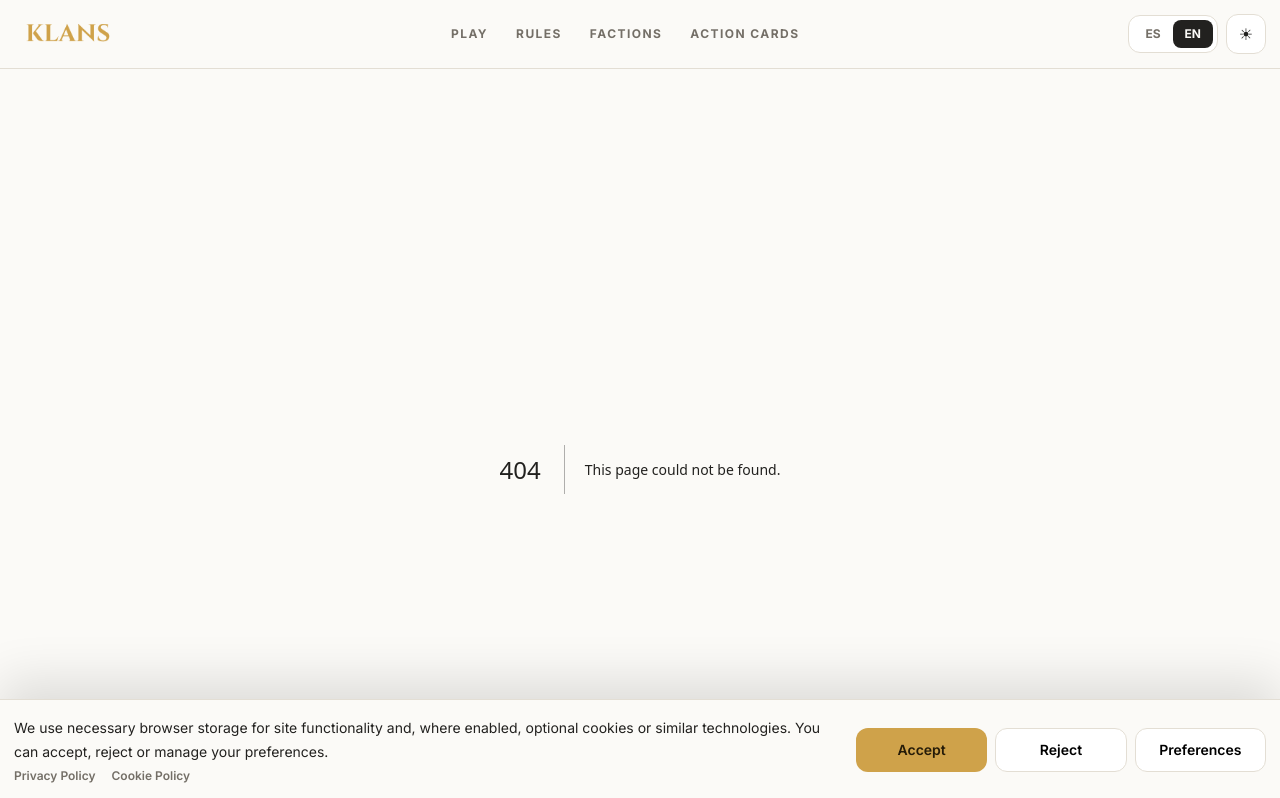
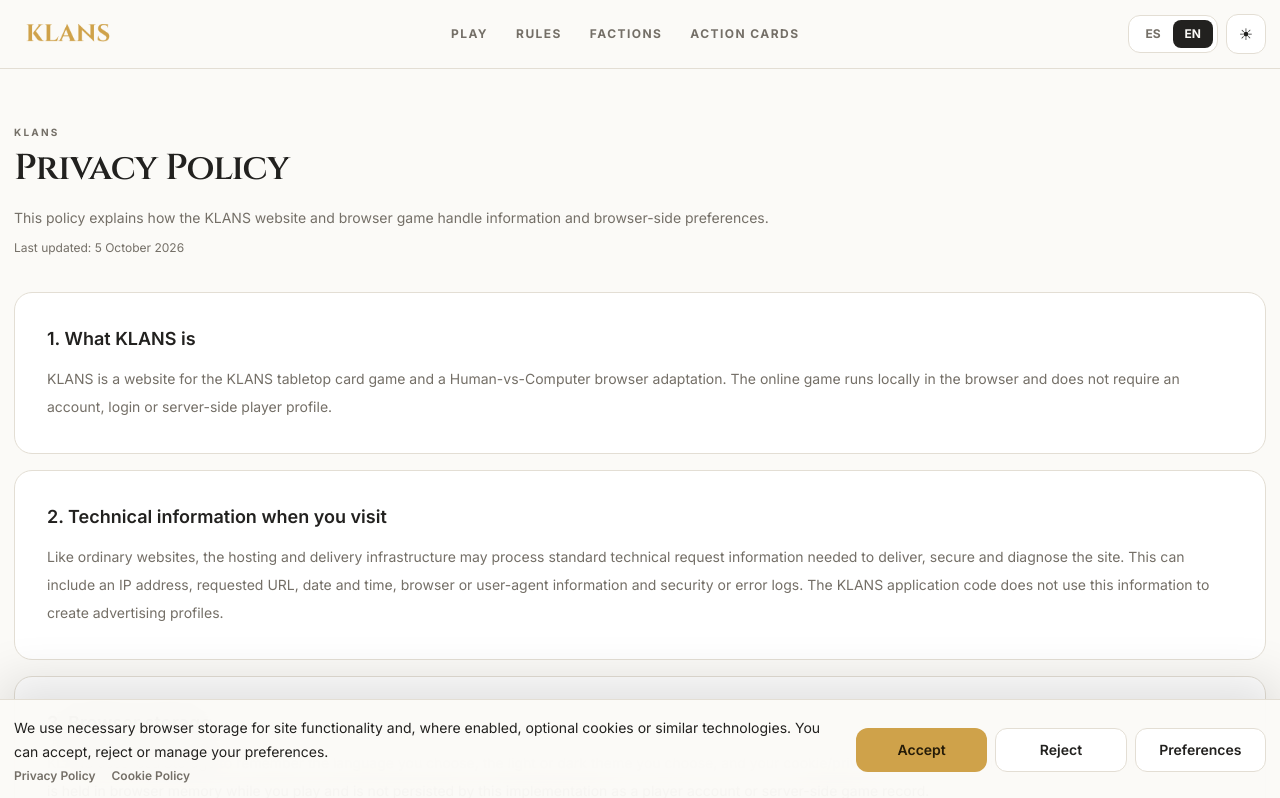
Before and after one commit to hubsienda/klans, a Next.js app: page /privacy in a window 1280 px wide. Before the commit this address had no page. Shown: the top 798 px of the page. Built offline with nearby package versions, Linux system fonts and the light colour scheme.

Commit message:
Add privacy policy route

```diff
--- /dev/null
+++ b/app/privacy/page.tsx
@@ -0,0 +1,11 @@
+import type { Metadata } from 'next';
+import { PrivacyContent } from '@/components/PrivacyContent';
+
+export const metadata: Metadata = {
+  title: 'Privacy Policy',
+  description: 'KLANS privacy information covering technical request data, browser storage, consent preferences and privacy rights.',
+};
+
+export default function PrivacyPage() {
+  return <PrivacyContent />;
+}
```
